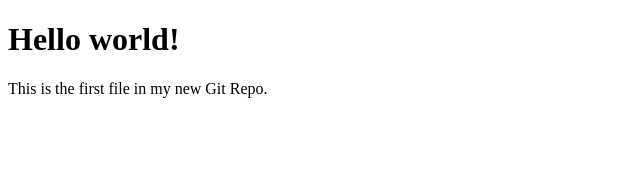
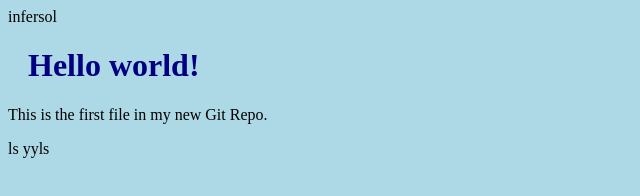
Before and after one commit to infersol/h1, a plain HTML site: page index.html in a window 1280 px wide. Shown: the whole page, without its empty margins (0-640 px from the left). Drawn offline with Linux system fonts and the light colour scheme.

Commit message:
first html project commit

```diff
--- /dev/null
+++ b/bluestyle.css
@@ -0,0 +1,8 @@
+body {
+    background-color: lightblue;
+    }
+
+    h1 {
+    color: navy;
+    margin-left: 20px;
+    }
--- a/index.html
+++ b/index.html
@@ -1,12 +1,13 @@
 <!DOCTYPE html>
 <html>
-<head>
+<head>infersol
 <title>Hello World!</title>
+<link rel="stylesheet" href="bluestyle.css">
 </head>
 <body>
 
 <h1>Hello world!</h1>
 <p>This is the first file in my new Git Repo.</p>
-
+ls
 </body>
-</html>
+yyls
```
